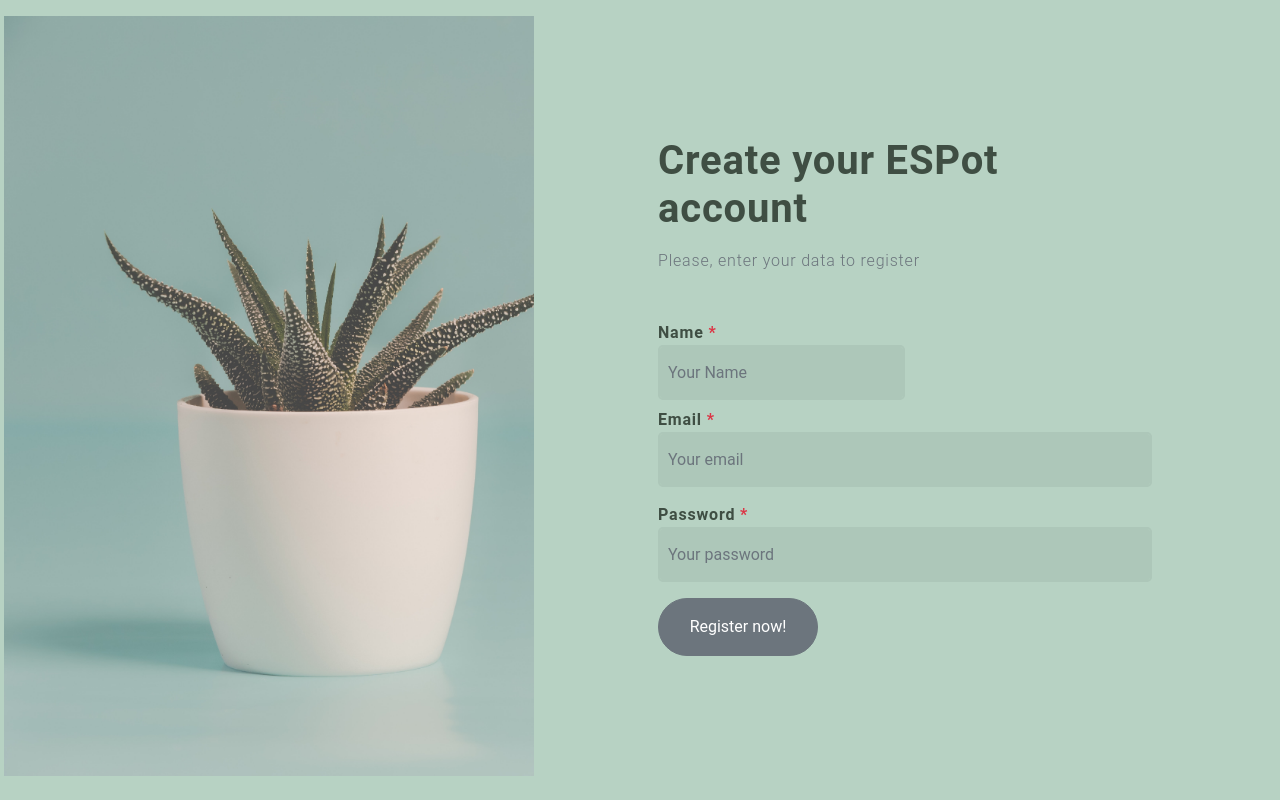
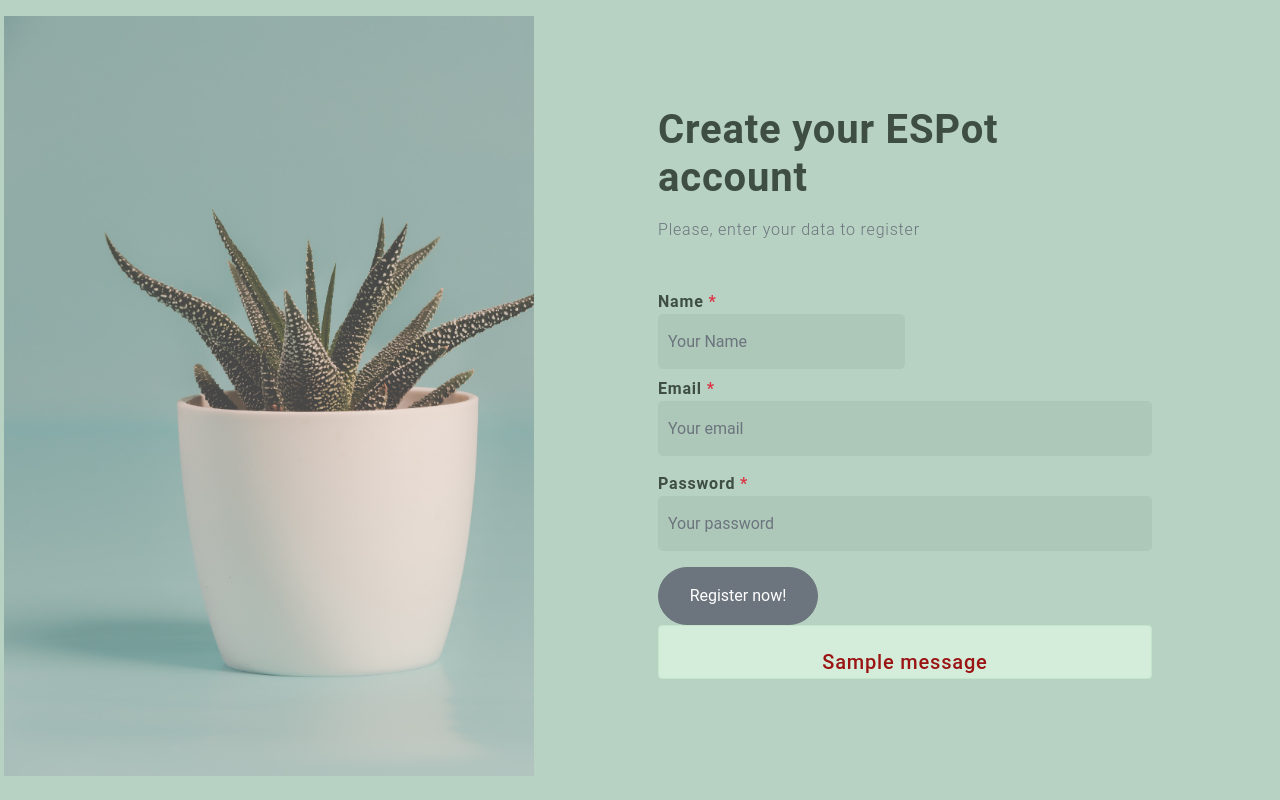
Before and after one commit to rrrorrigo/ESPot, a Flask app: page /register in a window 1280 px wide. Run offline with Flask 2, Linux system fonts and the light colour scheme; tables that the repository leaves empty hold one stand-in row (values such as "Sample post"); one stand-in notice (Sample message) is shown; some libraries are stand-ins or nearby versions.

Commit message:
reguster invalid name alert

```diff
--- a/web_flask/main.py
+++ b/web_flask/main.py
@@ -52,7 +52,7 @@ def register():
         pwd = md5(pwd.encode()).hexdigest()
         if storage.getByAttribute(User, name) or storage.getByAttribute(User, email):
             flash(u"User already exists", "error")
-            return redirect(url_for('login'))
+            return redirect(url_for('register'))
         new_user = User(name, email, pwd)
         new_user.save()
         return redirect(url_for('login'))
--- a/web_flask/templates/register.html
+++ b/web_flask/templates/register.html
@@ -43,6 +43,15 @@
                          </div>
                          <button type="submit" class="btn btn-secondary width-100">Register now!</button>
                      </form>
+                     <h5>{% with messages = get_flashed_messages(with_categories=true) %}
+                        {% if messages %}
+                            {% for category, message in messages %}
+                                 <div class="alert p-4 mb-2 pb-lg-1 text-muted text-center alert-{{ category }} alert-dismissible fade show" role="alert">
+                                    <span style="color:rgb(155, 20, 20)">{{ message }}</span>
+                                </div>
+                            {% endfor %}
+                        {% endif %}
+                    {% endwith %}</h5>
                  </div>
             </div>
         </div>
```
